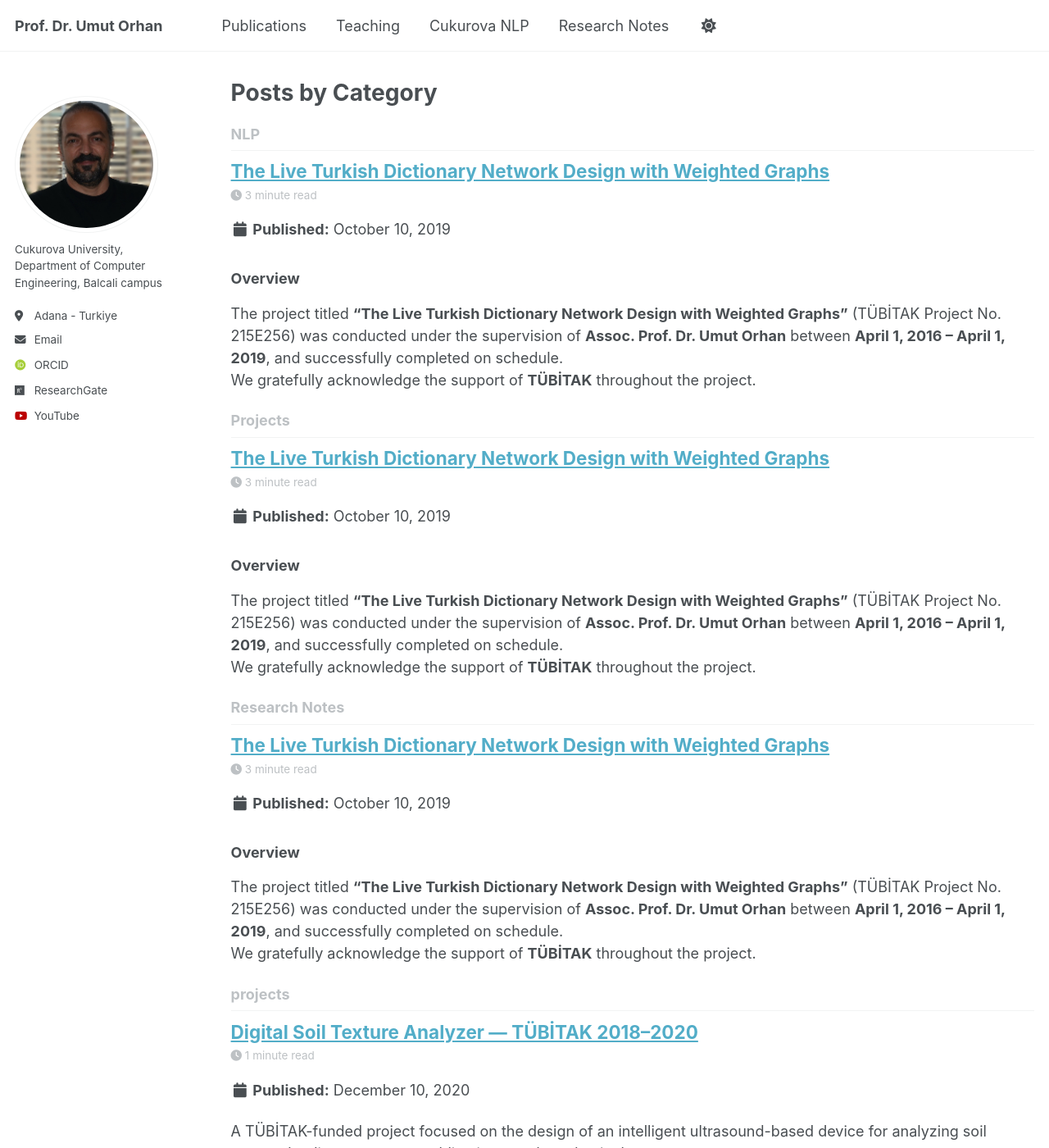
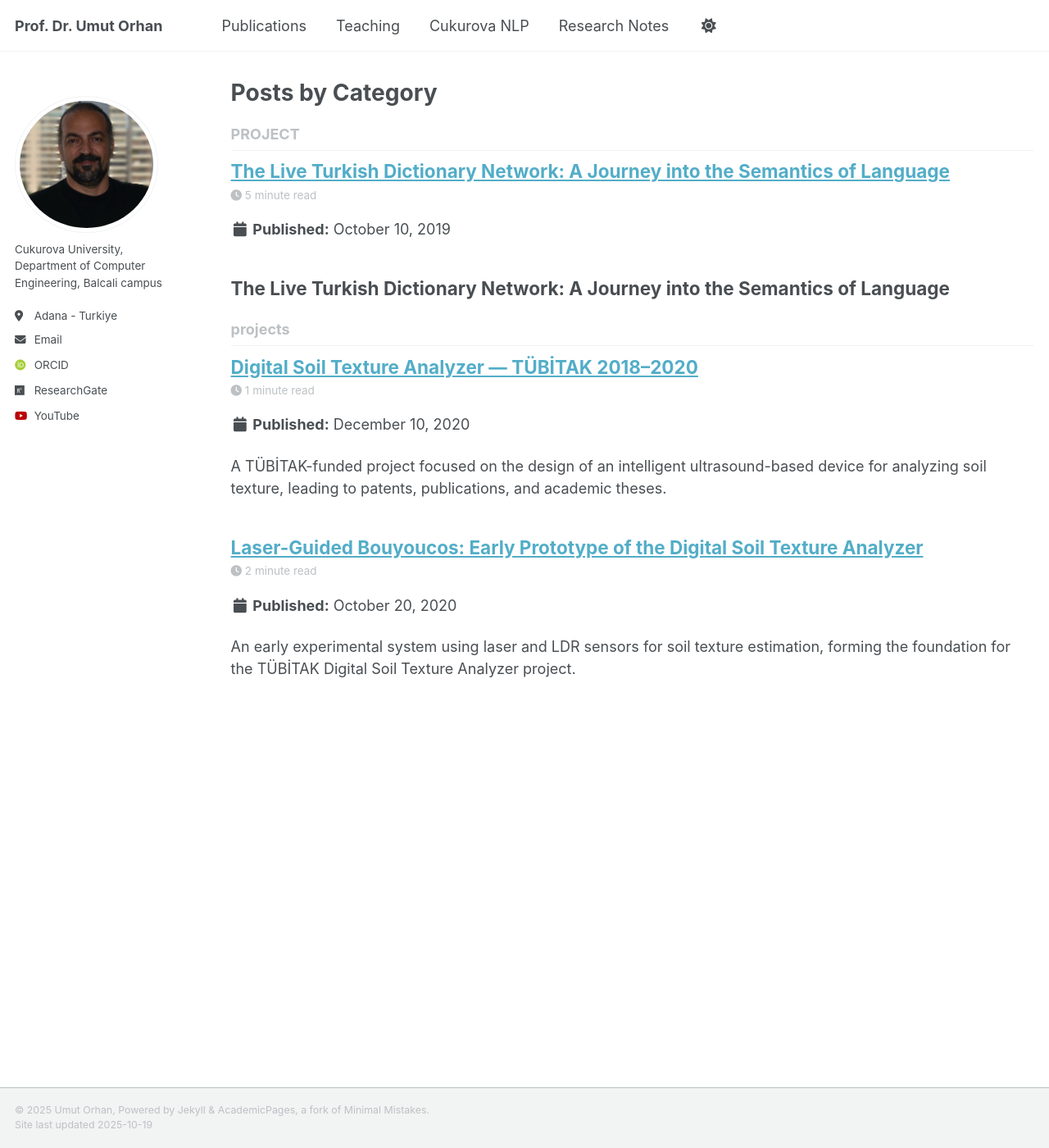
Before and after one commit to uorhan/uorhan.github.io, a Jekyll site: the page built from _pages/category-archive.html, in a window 1280 px wide and 1400 px high. Shown: the whole window at 82% size. Built offline with Jekyll 4.4.1, drawn with Linux system fonts in a browser that asks for light colours; some web fonts are replaced; some of the changed lines change nothing that is shown.

Commit message:
Revise project title and enhance content structure
Updated the project title and overview to reflect the journey into the semantics of language. Enhanced the content structure and added new sections to provide a comprehensive understanding of the project and its outcomes.

```diff
--- a/_posts/2019-10-10-Live.md
+++ b/_posts/2019-10-10-Live.md
@@ -1,56 +1,76 @@
 ---
 layout: post
-title: "The Live Turkish Dictionary Network Design with Weighted Graphs"
+title: "The Live Turkish Dictionary Network: A Journey into the Semantics of Language"
 subtitle: "TÜBİTAK 215E256 Project (2016–2019)"
 date: 2019-10-10
-categories: [Research Notes, NLP, Projects]
+categories: PROJECT
 ---
 
-### Overview
-The project titled **“The Live Turkish Dictionary Network Design with Weighted Graphs”** (TÜBİTAK Project No. 215E256) was conducted under the supervision of **Assoc. Prof. Dr. Umut Orhan** between **April 1, 2016 – April 1, 2019**, and successfully completed on schedule.
-We gratefully acknowledge the support of **TÜBİTAK** throughout the project.
+## The Live Turkish Dictionary Network: A Journey into the Semantics of Language
+
+Something happened in 2016 — I found myself drawn into the world of **Natural Language Processing**.
+And not just by curiosity, but through a nationally funded research project. Supported by **TÜBİTAK**, the Scientific and Technological Research Council of Turkey (Project No. 215E256), our core team at **Çukurova University** set out to answer a deceptively simple question:
+
+> *If a machine is ever to understand Turkish — truly understand it beyond a sequence of letters — shouldn’t it also have its own dictionary?*
+
+But not an ordinary dictionary.
+A **living** one.
+A dictionary that could update itself — a web of words that continuously evolves.
+
+That vision became the foundation of our project, **“The Live Turkish Dictionary Network Design with Weighted Graphs,”** which I led from **April 2016 to April 2019**.
+It was completed on schedule, without delay, but the real story lies in how it reshaped our understanding of language itself.
 
 ---
 
-### Abstract
-Natural Language Processing (NLP) stands at the intersection of linguistics and artificial intelligence, where **morphological and semantic analysis** play central roles.
-For agglutinative languages such as Turkish, **morphological disambiguation** has a critical impact on all subsequent NLP processes. Semantic word networks, on the other hand, represent another major research area.
+### From Words to Networks
 
-Among them, **WordNet** has served as a model for constructing semantic networks in many languages. However, expert-based WordNet projects often face difficulties due to the scarcity of qualified annotators. Therefore, **automated detection of semantic relations** has become an increasingly important field.
+**Natural Language Processing (NLP)** sits at the crossroads of linguistics and artificial intelligence — a field where morphology meets meaning.
+But working with Turkish was far from easy. Unlike English, where morphology is relatively light, Turkish is an **agglutinative language** — each suffix adds a new layer of meaning, blurring the boundary between form and semantics. Finding the true stem of a word can feel like solving a riddle.
 
-In this project, we focused on **developing an improved morphological analyzer** and **an automated semantic network for Turkish**.
-Finite-state machines defining Turkish morphosyntactic structure were implemented, complemented by **Viterbi-based disambiguation** and **novel stem discovery** approaches based on recurrence statistics.
+We began our journey with these challenges. Our goal was not only to design a **morphological analyzer**, but also to **build an intelligent system capable of automatically discovering semantic relations** among words in the dictionary.
 
-Analysis of the **TDK Contemporary Turkish Dictionary** revealed definitional patterns that enabled us to identify multiple inter-word relations. These relations were then validated and expanded using the **MentionSense architecture**, resulting in a **weighted semantic graph** connecting word meanings rather than mere entries.
-
-The constructed semantic network was designed to detect and reinforce **synonymy, hypernymy, and antonymy** relations through bidirectional connectivity and edge weighting.
-Finally, a procedure for generating **definition suggestions** for newly discovered or compound lemma candidates was proposed.
+Traditional resources such as *WordNet* had long guided this type of research, yet their manual, expert-based construction was slow and expensive. We dreamed of something more dynamic — a dictionary that could **learn from its own patterns**.
 
 ---
 
-### Project Team
+### Designing the Network
 
-**Project Supervisor**
-Assoc. Prof. Dr. **Umut Orhan**
-Department of Computer Engineering, Çukurova University
-📧 uorhan@cu.edu.tr
+At the project’s core was a **finite-state morphological analyzer** tailored for Turkish morphosyntax.
+We implemented **Viterbi-based disambiguation** to reduce uncertainty and proposed a novel **stem discovery algorithm** based on recurrence statistics.
 
-**Researcher**
-**B. Tahir Tahiroğlu**
-Department of Turkish Language and Literature, Çukurova University
-📧 btahir@cu.edu.tr
+Meanwhile, our system began to study thousands of definitions from the **TDK Contemporary Turkish Dictionary**, gradually recognizing recurring definitional patterns. These patterns revealed hidden links — **synonymy**, **hierarchy**, and **antonymy** — between words.
 
-**Scholarship Holder**
-**Enis Arslan** – Computer Engineering Department, Çukurova University
-📧 enisarslan@gmail.com
+Using our **MentionSense** architecture, we transformed these findings into a **weighted semantic graph** that connected meanings rather than mere entries.
+Each edge in this network carried a measurable strength, allowing the system to reason about the closeness of concepts.
+In the end, what we built was more than a dictionary — it was a **computational model of how meanings resonate across the Turkish language**.
 
-**Scholarship Holder**
-**Erhan Turan** – Computer Engineering Department, Çukurova University
-📧 eturan@cu.edu.tr
+---
+
+### What We Learned
+
+Through this network, we discovered that semantic proximity could be quantified using graph-theoretic measures such as **PageRank** and **bidirectional accessibility**.
+This enabled not only the detection of synonym clusters but also the identification of **new lemma candidates**.
+We even devised a procedure to generate **definition suggestions for newly formed or compound words**.
+
+In essence, the project showed that Turkish — with all its morphological depth — can be modeled as a **weighted, dynamic semantic network**.
+It revealed that language is not a static tree with roots and branches, but a **living web that constantly rebalances itself**.
+
+---
+
+### The Team
+
+I was fortunate to lead a passionate and interdisciplinary team:
+
+- **Project Supervisor:** Assoc. Prof. Dr. Umut Orhan, Department of Computer Engineering, Çukurova University
+- **Researcher:** Assist. Prof. Dr. B. Tahir Tahiroğlu, Department of Turkish Language and Literature, Çukurova University
+- **Scholarship Holders:** Enis Arslan (PhD Candidate) and Erhan Turan (PhD Candidate), Department of Computer Engineering
 
 ---
 
 ### Publications
+
+Our work resulted in a number of journal and conference publications, including:
+
 1. **E. Turan**, **U. Orhan**. *Confidence Indexing of Automated Detected Synsets: A Case Study on Contemporary Turkish Dictionary*, *ACM Transactions on Asian and Low-Resource Language Information Processing*, 21(1):18, pp. 1–19, 2021.
 2. **U. Orhan**, **E. Arslan**. *Learning Word-Vector Quantization: A Case Study in Morphological Disambiguation*, *ACM TALLIP*, 19(5):72, 2020.
 3. **E. Arslan**, **U. Orhan**. *Identification of OOV Words in Turkish Texts*, *Gaziosmanpaşa Scientific Research Journal*, 8(2), 35–48, 2019.
@@ -65,7 +85,3 @@
 12. **E. Arslan**, **U. Orhan**. *Graph-Based Lemmatization of Turkish Words by Using Morphological Similarity*, *INISTA 2016*.
 
 ---
-
-### Acknowledgment
-This project was funded by **The Scientific and Technological Research Council of Turkey (TÜBİTAK)** under project number **215E256**.
-We extend our sincere thanks to TÜBİTAK for their continuous support and contribution to advancing NLP research in the Turkish language.
```
